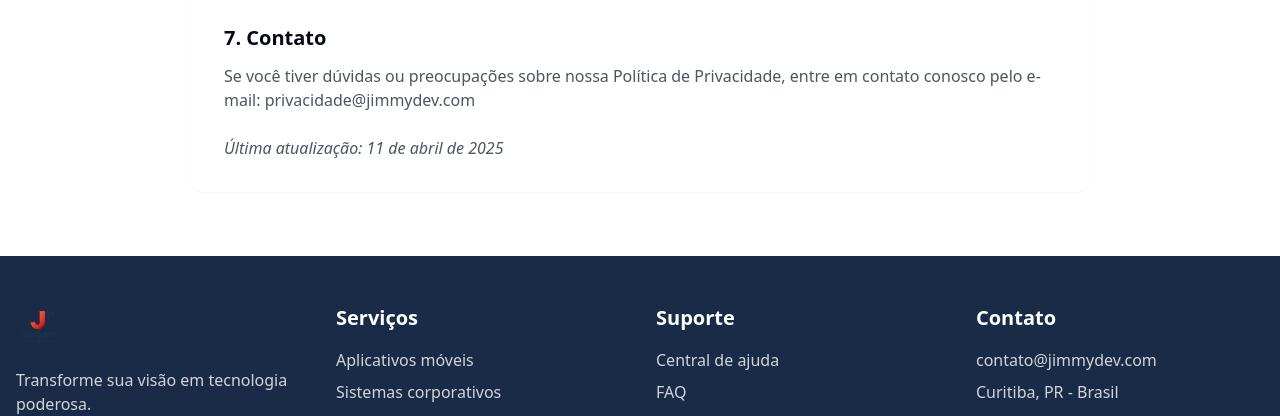
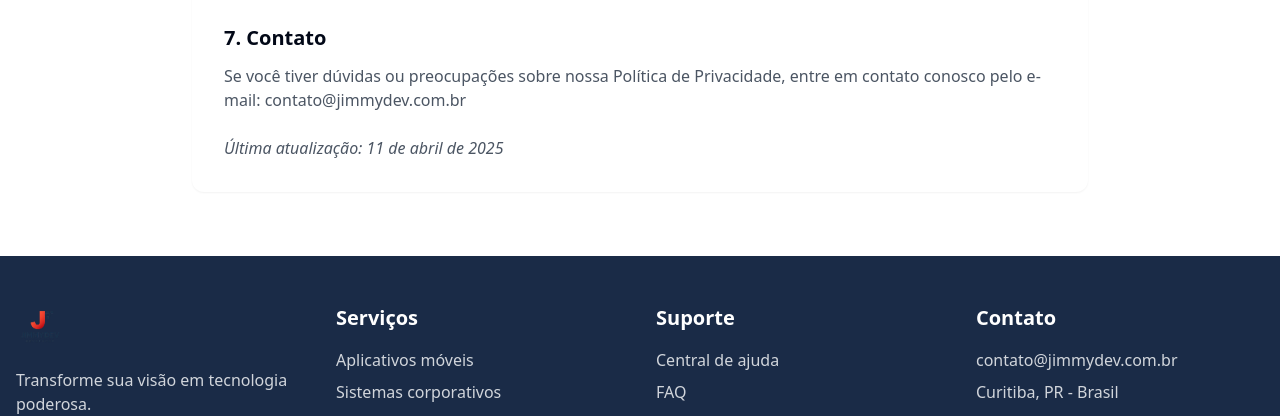
Before and after one commit to jimmyoficial/jimmydev-site-builder-pro, a React (Vite) app: page /privacy in a window 1280 px wide. Shown: the part 1264-1680 px from the top of the page. Built offline with nearby package versions, Linux system fonts and the light colour scheme.

Commit message:
Update contact email
Update the contact email address to contato@jimmydev.com.br in the footer.

```diff
--- a/src/components/Layout.tsx
+++ b/src/components/Layout.tsx
@@ -1,3 +1,4 @@
+
 import React, { ReactNode, useState } from 'react';
 import { FloatingForm } from './FloatingForm';
 import { Dialog, DialogContent } from "@/components/ui/dialog";
@@ -83,7 +84,7 @@ export const Layout: React.FC<LayoutProps> = ({ children }) => {
             </div>
             <div>
               <h3 className="text-xl font-bold mb-4">Contato</h3>
-              <p className="text-gray-300 mb-2">contato@jimmydev.com</p>
+              <p className="text-gray-300 mb-2">contato@jimmydev.com.br</p>
               <p className="text-gray-300">Curitiba, PR - Brasil</p>
             </div>
           </div>
--- a/src/pages/Help.tsx
+++ b/src/pages/Help.tsx
@@ -39,7 +39,7 @@ const Help = () => {
             <div className="bg-blue-50 p-4 rounded-lg mb-6">
               <h3 className="font-semibold text-lg mb-2">Precisa de ajuda?</h3>
               <p className="text-gray-600 mb-3">Nossa equipe está pronta para ajudar com quaisquer dúvidas ou problemas.</p>
-              <a href="mailto:suporte@jimmydev.com" className="btn-primary inline-block">Contatar suporte</a>
+              <a href="mailto:contato@jimmydev.com.br" className="btn-primary inline-block">Contatar suporte</a>
             </div>
 
             <div className="space-y-4">
--- a/src/pages/Privacy.tsx
+++ b/src/pages/Privacy.tsx
@@ -57,7 +57,7 @@ const Privacy = () => {
 
             <div>
               <h2 className="text-xl font-bold mb-3">7. Contato</h2>
-              <p className="text-gray-600">Se você tiver dúvidas ou preocupações sobre nossa Política de Privacidade, entre em contato conosco pelo e-mail: privacidade@jimmydev.com</p>
+              <p className="text-gray-600">Se você tiver dúvidas ou preocupações sobre nossa Política de Privacidade, entre em contato conosco pelo e-mail: contato@jimmydev.com.br</p>
             </div>
 
             <p className="text-gray-600 italic">Última atualização: 11 de abril de 2025</p>
```
